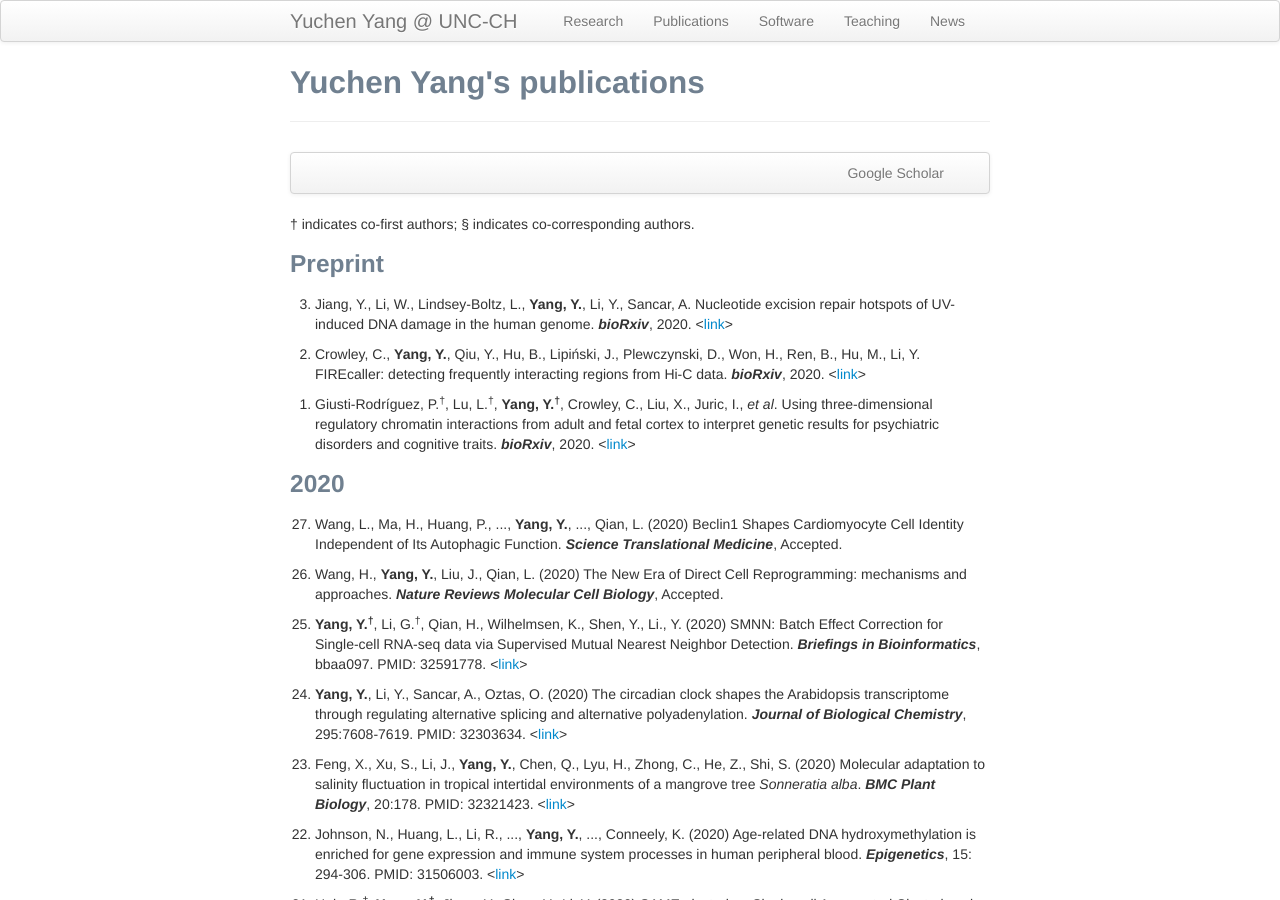
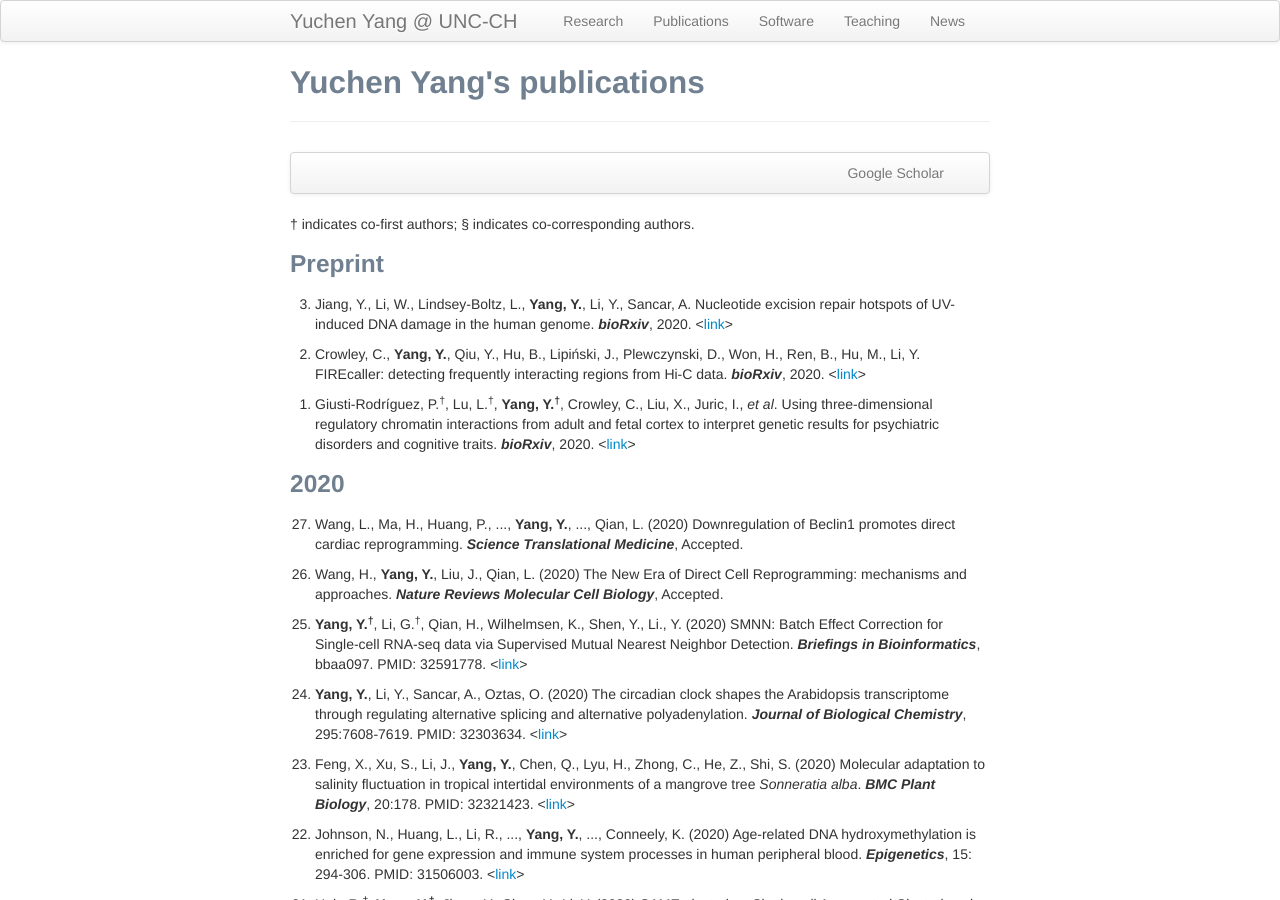
Before and after one commit to yycunc/yycunc.github.io, a Jekyll site: the page built from pages/pubs.md, in a window 1280 px wide and 900 px high. Built offline with Jekyll 4.4.1, drawn with Linux system fonts in a browser that asks for light colours.

Commit message:
Update pubs.md

```diff
--- a/pages/pubs.md
+++ b/pages/pubs.md
@@ -23,7 +23,7 @@ title: Yuchen Yang's publications
 
 ### 2020
 
-<ol start="27"> <li>Wang, L., Ma, H., Huang, P., ..., <b>Yang, Y.</b>, ..., Qian, L. (2020) Beclin1 Shapes Cardiomyocyte Cell Identity Independent of Its Autophagic Function. <i><b>Science Translational Medicine</b></i>, Accepted.</li></ol>
+<ol start="27"> <li>Wang, L., Ma, H., Huang, P., ..., <b>Yang, Y.</b>, ..., Qian, L. (2020) Downregulation of Beclin1 promotes direct cardiac reprogramming. <i><b>Science Translational Medicine</b></i>, Accepted.</li></ol>
 
 <ol start="26"> <li>Wang, H., <b>Yang, Y.</b>, Liu, J., Qian, L. (2020) The New Era of Direct Cell Reprogramming: mechanisms and approaches. <i><b>Nature Reviews Molecular Cell Biology</b></i>, Accepted.</li></ol>
 
```
